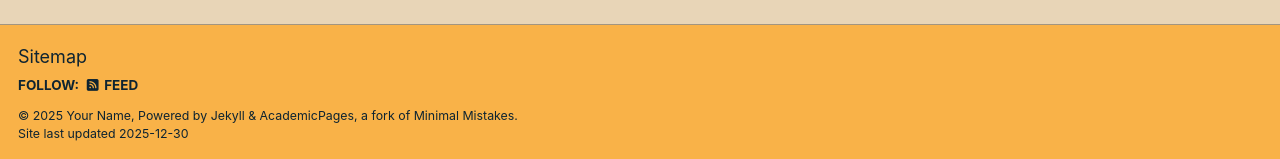
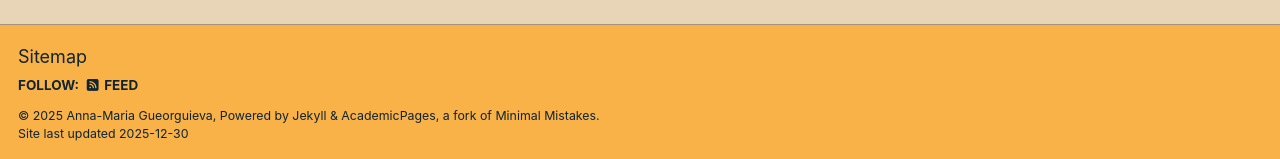
Before and after one commit to agueorguieva/agueorguieva.github.io, a Jekyll site: the page built from _pages/about.md, in a window 1280 px wide. Shown: the part 738-897 px from the top of the page. Built offline with Jekyll 4.4.1, drawn with Linux system fonts in a browser that asks for light colours; some web fonts are replaced; a script bundle is joined from its source files by our own code; library files that are not in the unit come from our copies.

Commit message:
Update _config.yml

```diff
--- a/_config.yml
+++ b/_config.yml
@@ -11,9 +11,9 @@
 site_theme               : "sunrise" # the available themes options are "default", "air", "sunrise", "mint", "dirt" and "contrast"
 title                    : "                 "
 title_separator          : "-"
-name                     : &name "Your Name"
-description              : &description "Your Name's academic portfolio"   # Update this with a general description of your site, this is the default if not overridden by a page
-url                      : https://academicpages.github.io # The base hostname & protocol for your site e.g. "https://[your GitHub username].github.io",
+name                     : &name "Anna-Maria Gueorguieva"
+description              : &description "Gueorguieva academic site"   # Update this with a general description of your site, this is the default if not overridden by a page
+url                      : https://agueorguieva.github.io # The base hostname & protocol for your site e.g. "https://[your GitHub username].github.io",
                                                            # or if you already have some other page hosted on Github then use "https://[your GitHub username].github.io/[Your Repo Name]"
 baseurl                  : "" # the subpath of your site, e.g. "/blog"
 repository               : "academicpages/academicpages.github.io"
```
